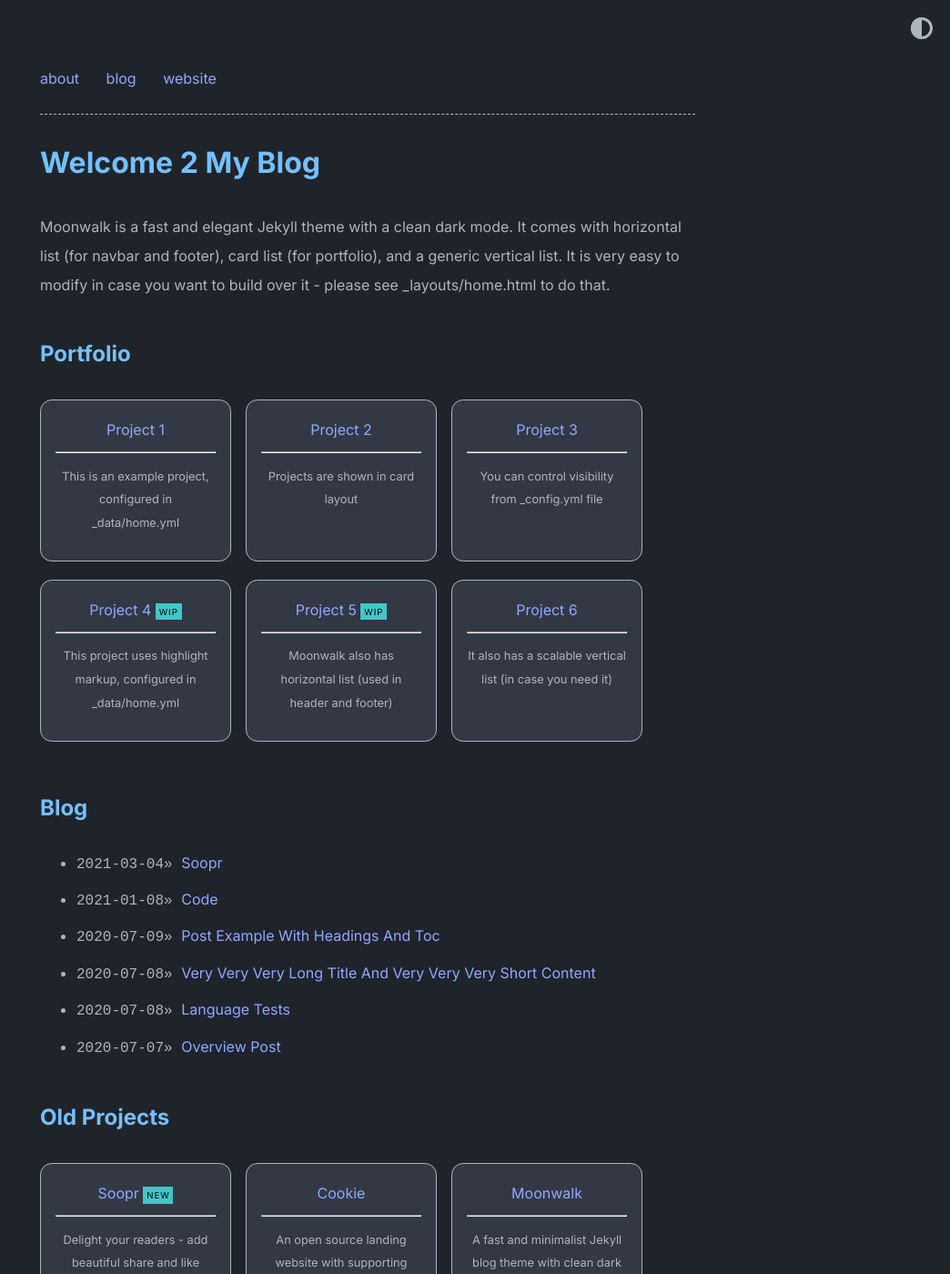
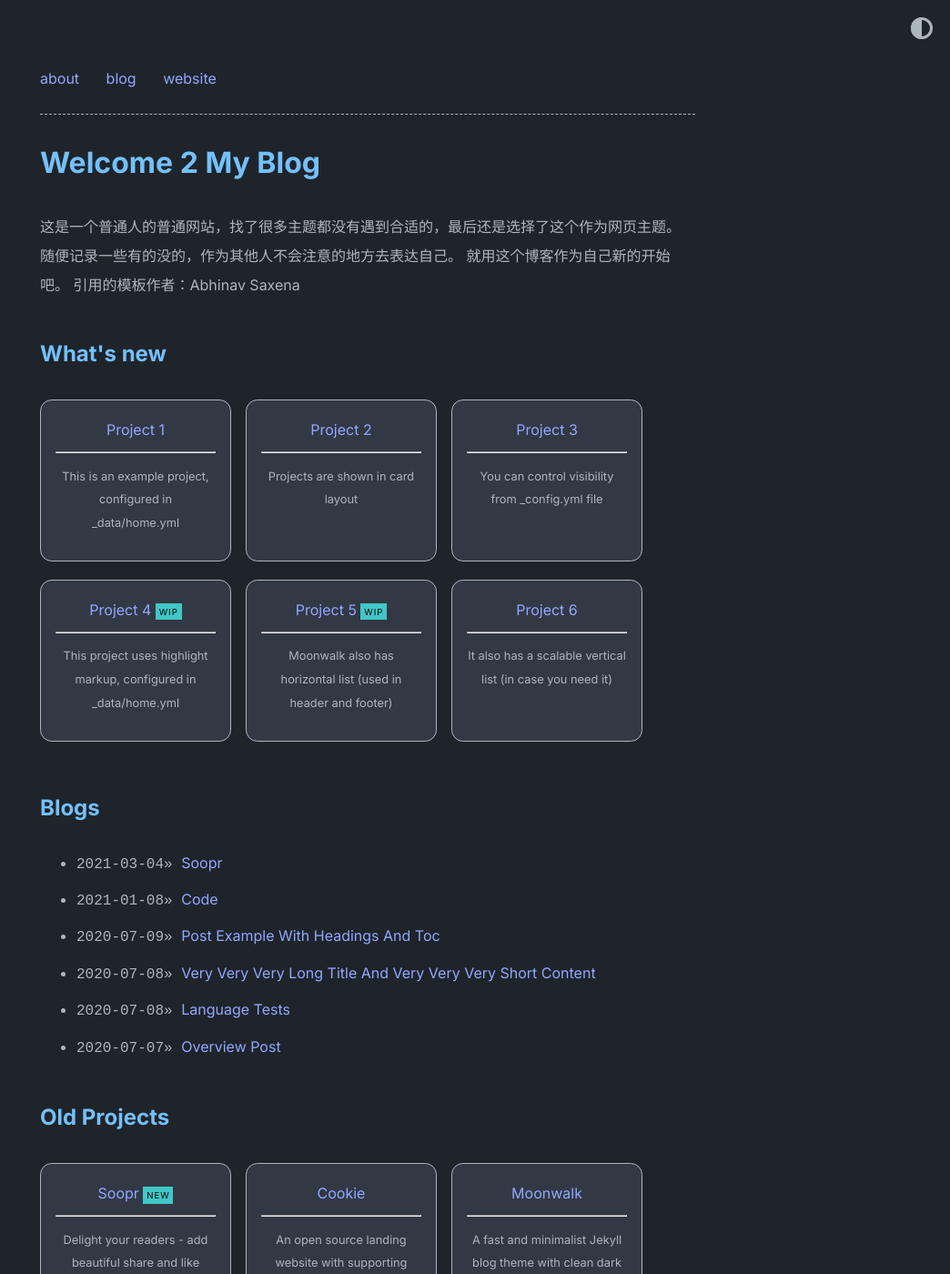
Before and after one commit to Withershins0001/Withershins.github.io, a Jekyll site: the page built from index.md, in a window 1280 px wide and 1400 px high. Shown: the whole window at 91% size, without its empty margins (236-1280 px from the left). Built offline with Jekyll 4.4.1, drawn with Linux system fonts in a browser that asks for light colours; some of the changed text lies outside the part shown.

Commit message:
Update _config.yml

```diff
--- a/_config.yml
+++ b/_config.yml
@@ -1,8 +1,11 @@
 title: Welcome 2 My Blog
-author: Abhinav Saxena
+author: Taciturn
 url: https://www.abhinavsaxena.com/moonwalk # root address of the site
 description: > # description of the site (multiple lines allowed)
-  Moonwalk is a fast and elegant Jekyll theme with a clean dark mode. It comes with horizontal list (for navbar and footer), card list (for portfolio), and a generic vertical list. It is very easy to modify in case you want to build over it - please see _layouts/home.html to do that.
+  这是一个普通人的普通网站，找了很多主题都没有遇到合适的，最后还是选择了这个作为网页主题。
+  随便记录一些有的没的，作为其他人不会注意的地方去表达自己。
+  就用这个博客作为自己新的开始吧。
+  引用的模板作者：Abhinav Saxena
 
 permalink: /:slug.html
 
@@ -31,9 +34,9 @@ theme_config:
   show_misc_list: false # show generic vertical list for misc details, add _data/home.yml
   # options for "home" page
   home:
-    title_projects: Portfolio
+    title_projects: What's new
     title_misc_list: Details
-    title_blog: Blog
+    title_blog: Blogs
     title_old_projects: Old Projects
 
 soopr:
```
